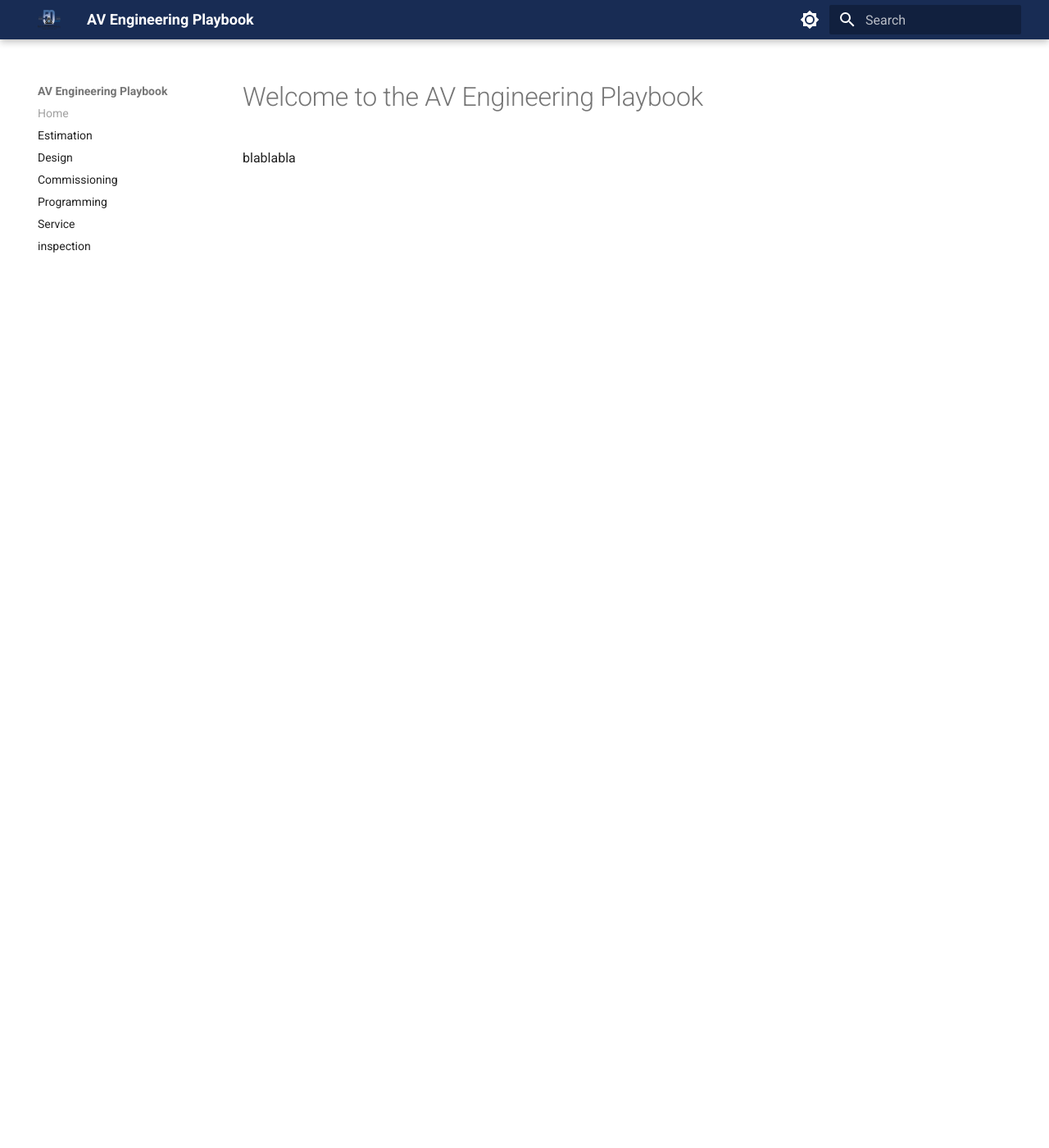
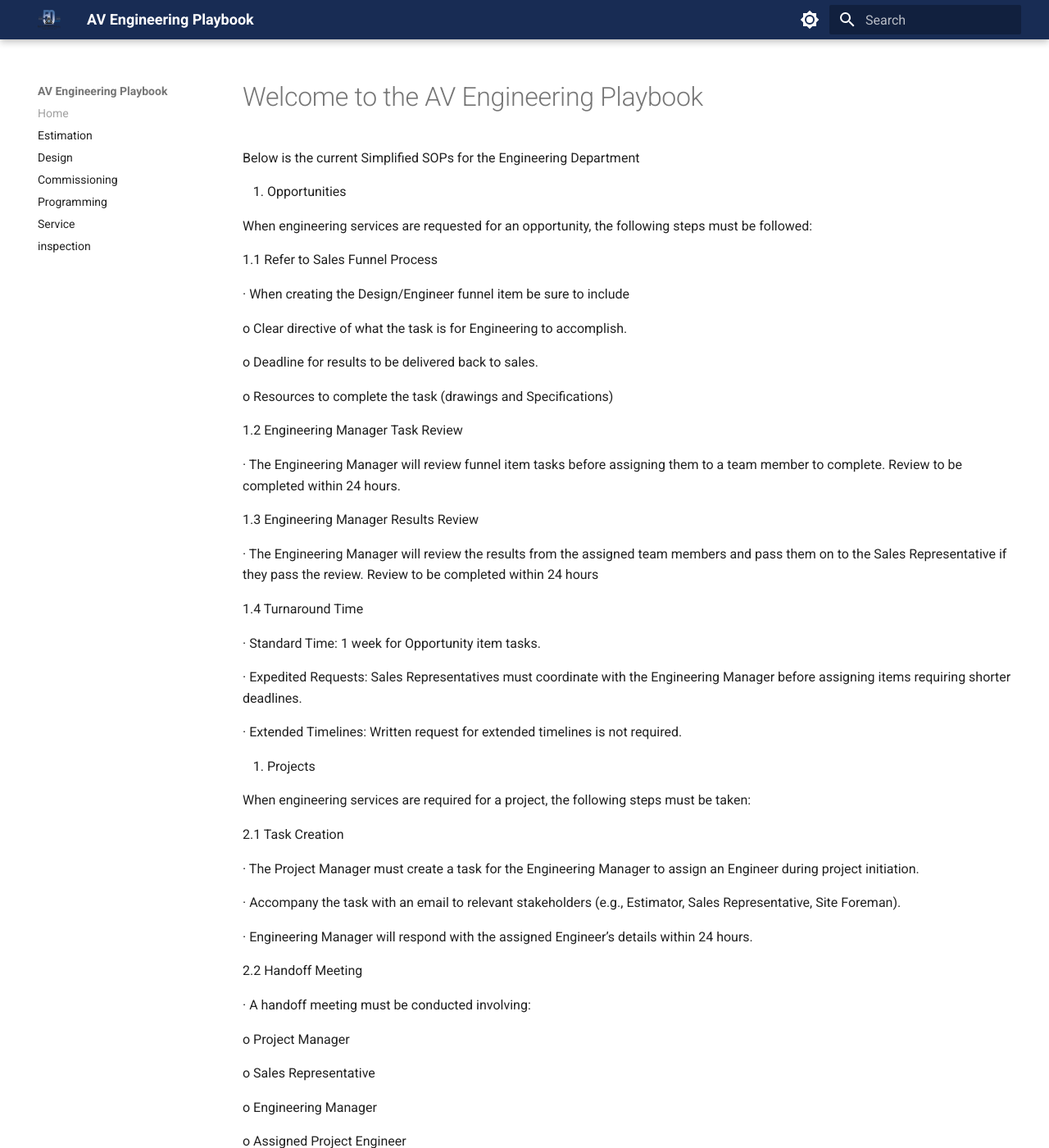
Before and after one commit to Benjermin01/av-sops, an MkDocs documentation site: the page built from docs/index.md, in a window 1280 px wide and 1400 px high. Shown: the whole window at 82% size. Built offline with MkDocs 1.6.1 and Material for MkDocs 9.7.7, drawn with Linux system fonts in a browser that asks for light colours; some of the changed text lies outside the part shown.

Commit message:
Add Simplified SOPs

```diff
--- a/docs/index.md
+++ b/docs/index.md
@@ -1,2 +1,99 @@
 # Welcome to the AV Engineering Playbook
-blablabla
+
+Below is the current Simplified SOPs for the Engineering Department
+
+1. Opportunities
+
+When engineering services are requested for an opportunity, the following steps must be followed:
+
+1.1 Refer to Sales Funnel Process
+
+· When creating the Design/Engineer funnel item be sure to include
+
+o Clear directive of what the task is for Engineering to accomplish.
+
+o Deadline for results to be delivered back to sales.
+
+o Resources to complete the task (drawings and Specifications)
+
+1.2 Engineering Manager Task Review
+
+· The Engineering Manager will review funnel item tasks before assigning them to a team member to complete. Review to be completed within 24 hours.
+
+1.3 Engineering Manager Results Review
+
+· The Engineering Manager will review the results from the assigned team members and pass them on to the Sales Representative if they pass the review. Review to be completed within 24 hours
+
+1.4 Turnaround Time
+
+· Standard Time: 1 week for Opportunity item tasks.
+
+· Expedited Requests: Sales Representatives must coordinate with the Engineering Manager before assigning items requiring shorter deadlines.
+
+· Extended Timelines: Written request for extended timelines is not required.
+
+2. Projects
+
+When engineering services are required for a project, the following steps must be taken:
+
+2.1 Task Creation
+
+· The Project Manager must create a task for the Engineering Manager to assign an Engineer during project initiation.
+
+· Accompany the task with an email to relevant stakeholders (e.g., Estimator, Sales Representative, Site Foreman).
+
+· Engineering Manager will respond with the assigned Engineer’s details within 24 hours.
+
+2.2 Handoff Meeting
+
+· A handoff meeting must be conducted involving:
+
+o Project Manager
+
+o Sales Representative
+
+o Engineering Manager
+
+o Assigned Project Engineer
+
+· Objectives:
+
+o Review project details.
+
+o Define Engineering task(s) and timelines.
+
+o Allow the Project Engineer to provide input and recommendations.
+
+2.3 Coordination and Execution
+
+· Engineering team members follow the outlined plan from the handoff meeting.
+
+· Address unplanned obstacles through coordination.
+
+· Project Managers need to make the assigned Project Engineer aware of schedule for all Engineering tasks and related Milestones. General timeline for things like Commissioning, Factory Acceptance Testing and Programming is 1 week though this will vary wildly from project to project and should be coordinated at Handoff and adjusted as the project progresses.
+
+2.4 Progress Communication
+
+· Engineering team members must email the Project Manager and Engineering Manager with updates on their efforts. Daily is preferred.
+
+2.5 Line-item Changes
+
+· Any line-item changes required by Engineering need to be sent to PM via standardized Add Delete Sheet excel.
+
+2.6 PR Requests
+
+· standardized turnaround time is 1 week but appropriate turn-around time to be coordinated with PM on a case-by-case basis at time of tasking from PM.
+
+3. Service
+
+When engineering services are required for service work:
+
+3.1 Task Assignment
+
+· Tasks can be directly assigned to the desired Engineering team member.
+
+· For unresolved issues, the Service Manager may request the Engineering Manager’s involvement.
+
+3.2 Recommendations
+
+· The Service Manager can ask the Engineering Manager to recommend a suitable team member for assignment if needed.
```
